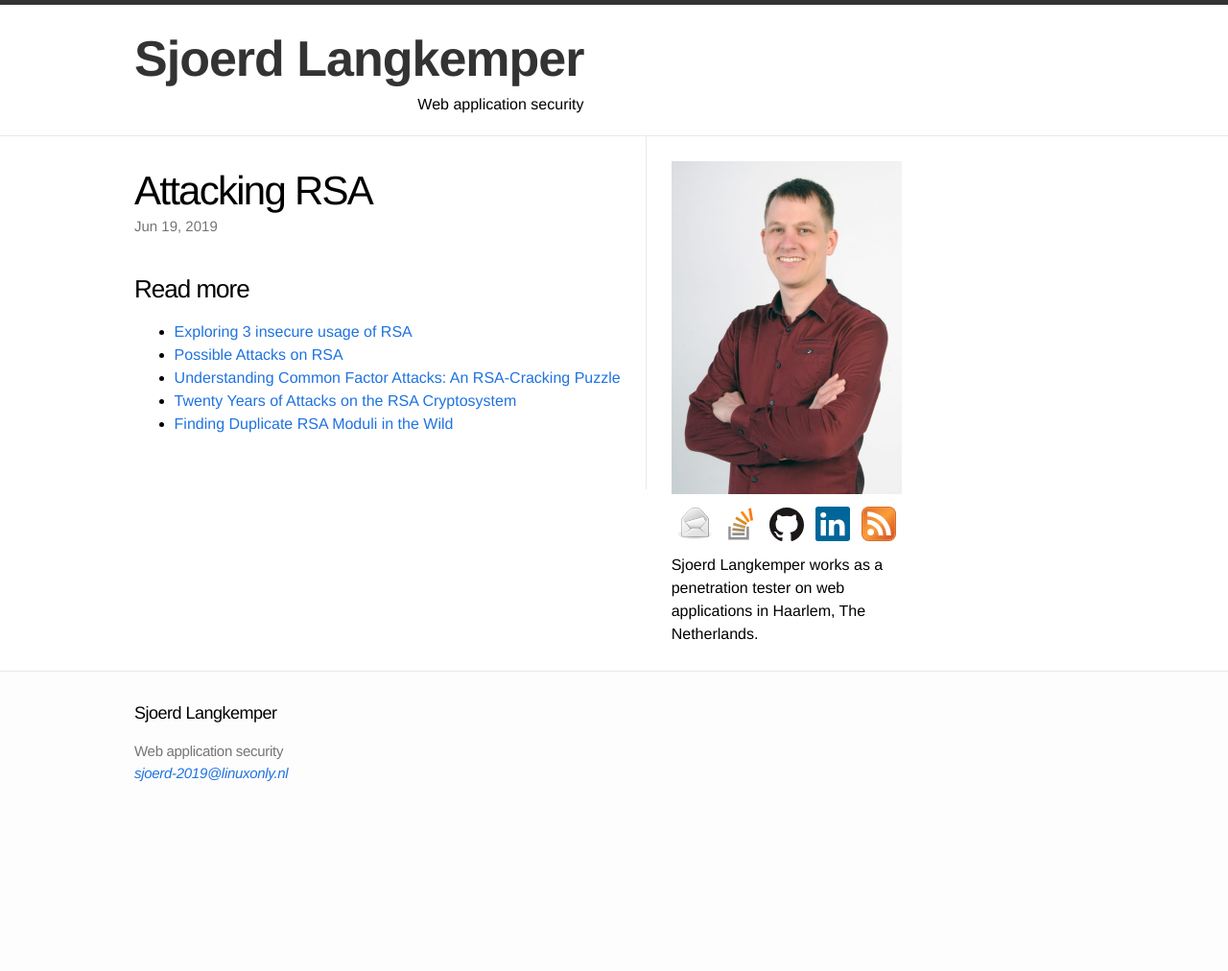
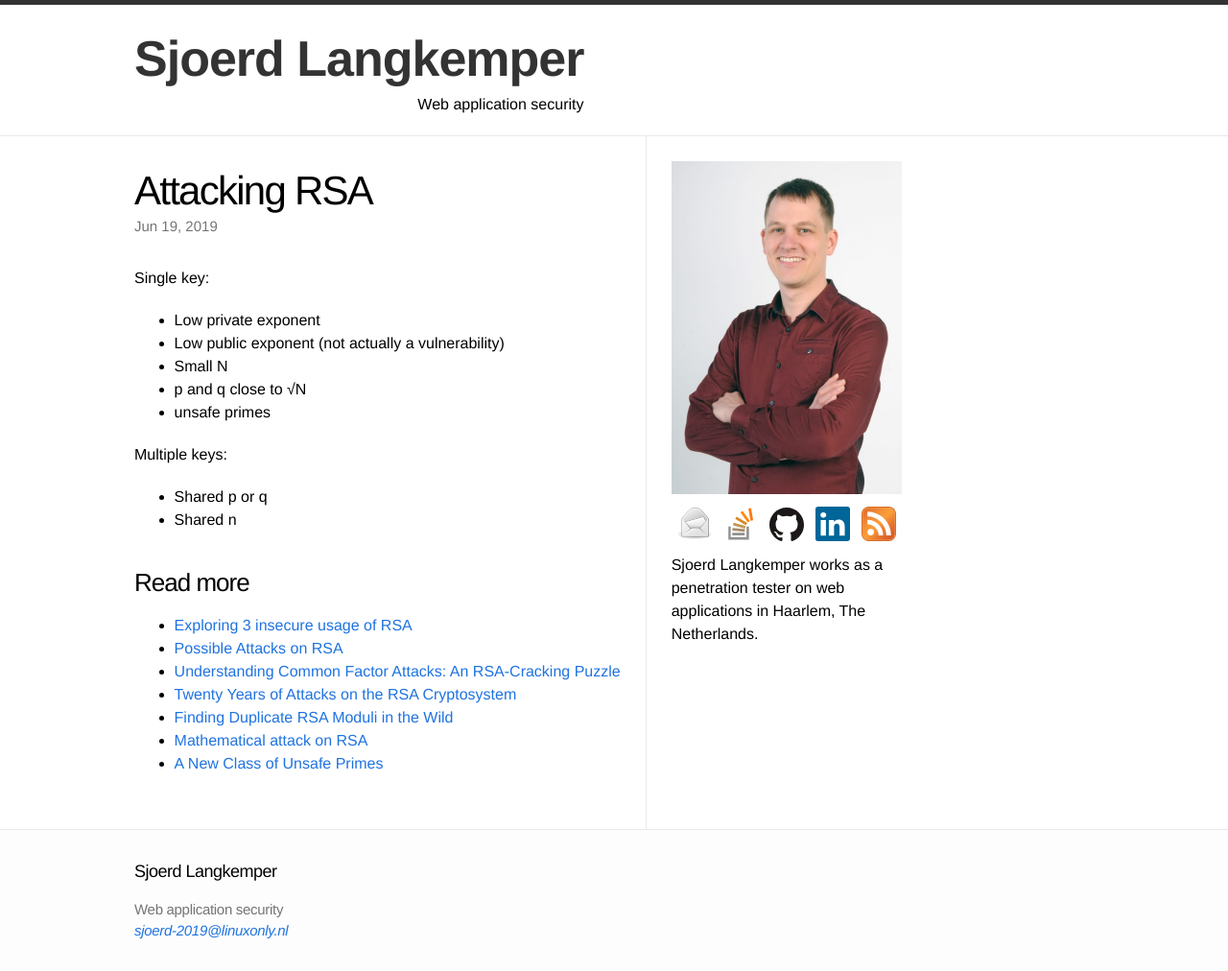
Before and after one commit to Sjord/Sjord.github.io, a Jekyll site: the page built from _posts/2019-02-05-attacking-rsa.md, in a window 1280 px wide. Shown: the whole page at 96% size. Built offline with Jekyll 4.4.1, drawn with Linux system fonts in a browser that asks for light colours; before the commit the page ends 900 px from its top, so only the background shows below that.

Commit message:
Add list of vulnerabilities

```diff
--- a/_posts/2019-02-05-attacking-rsa.md
+++ b/_posts/2019-02-05-attacking-rsa.md
@@ -4,6 +4,17 @@
 thumbnail: drilling-safe-480.jpg
 date: 2019-06-19
 ---
+
+Single key:
+* Low private exponent
+* Low public exponent (not actually a vulnerability)
+* Small N
+* p and q close to √N
+* unsafe primes
+
+Multiple keys:
+* Shared p or q
+* Shared n
 
 
 
@@ -14,3 +25,5 @@
 * [Understanding Common Factor Attacks: An RSA-Cracking Puzzle](http://www.loyalty.org/~schoen/rsa/)
 * [Twenty Years of Attacks on the RSA Cryptosystem](http://crypto.stanford.edu/~dabo/papers/RSA-survey.pdf)
 * [Finding Duplicate RSA Moduli in the Wild](http://sbudella.altervista.org/blog/20181211-duplicate-moduli.html)
+* [Mathematical attack on RSA](https://www.nku.edu/~christensen/Mathematical%20attack%20on%20RSA.pdf)
+* [A New Class of Unsafe Primes](https://eprint.iacr.org/2002/109.pdf)
```
